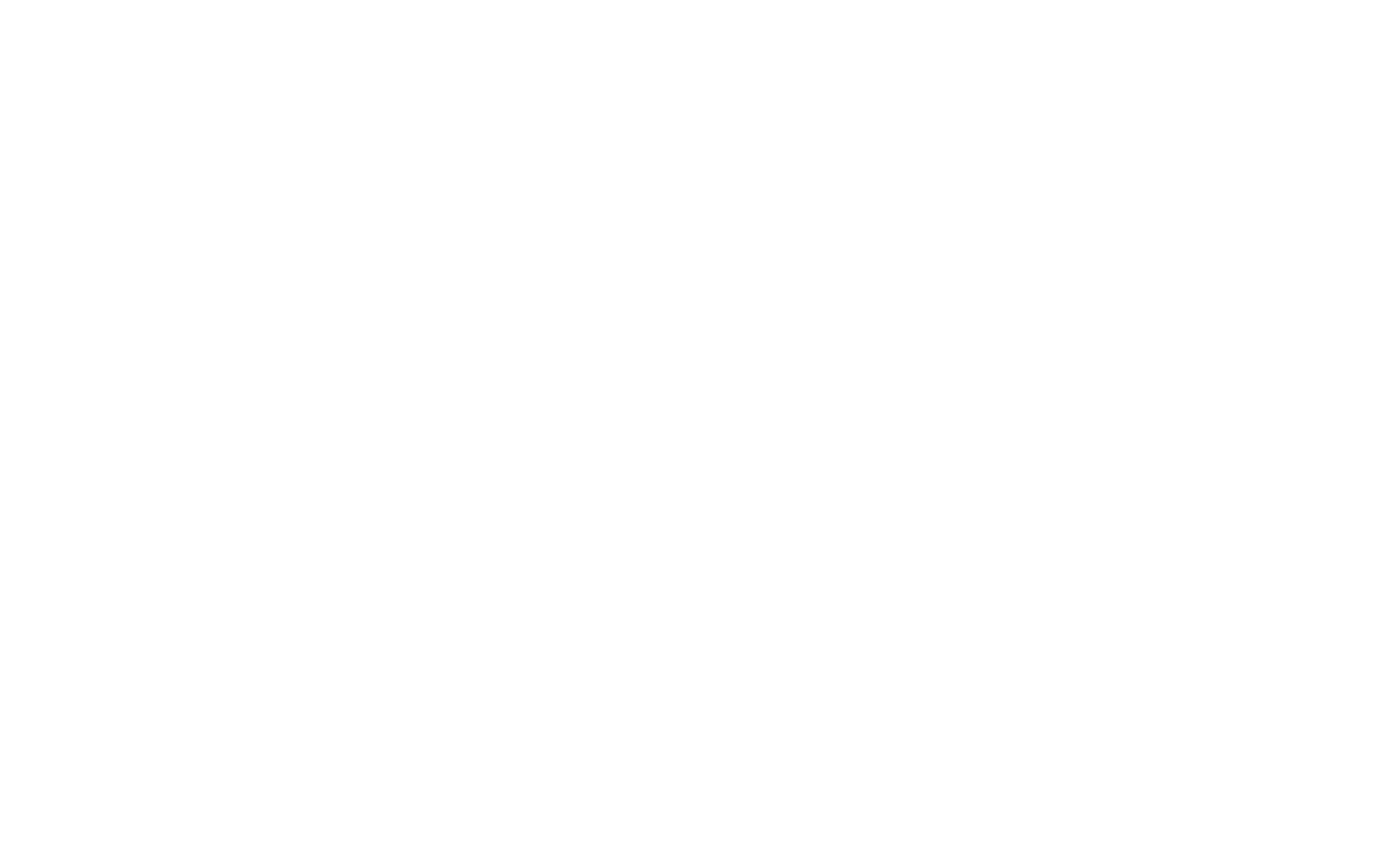
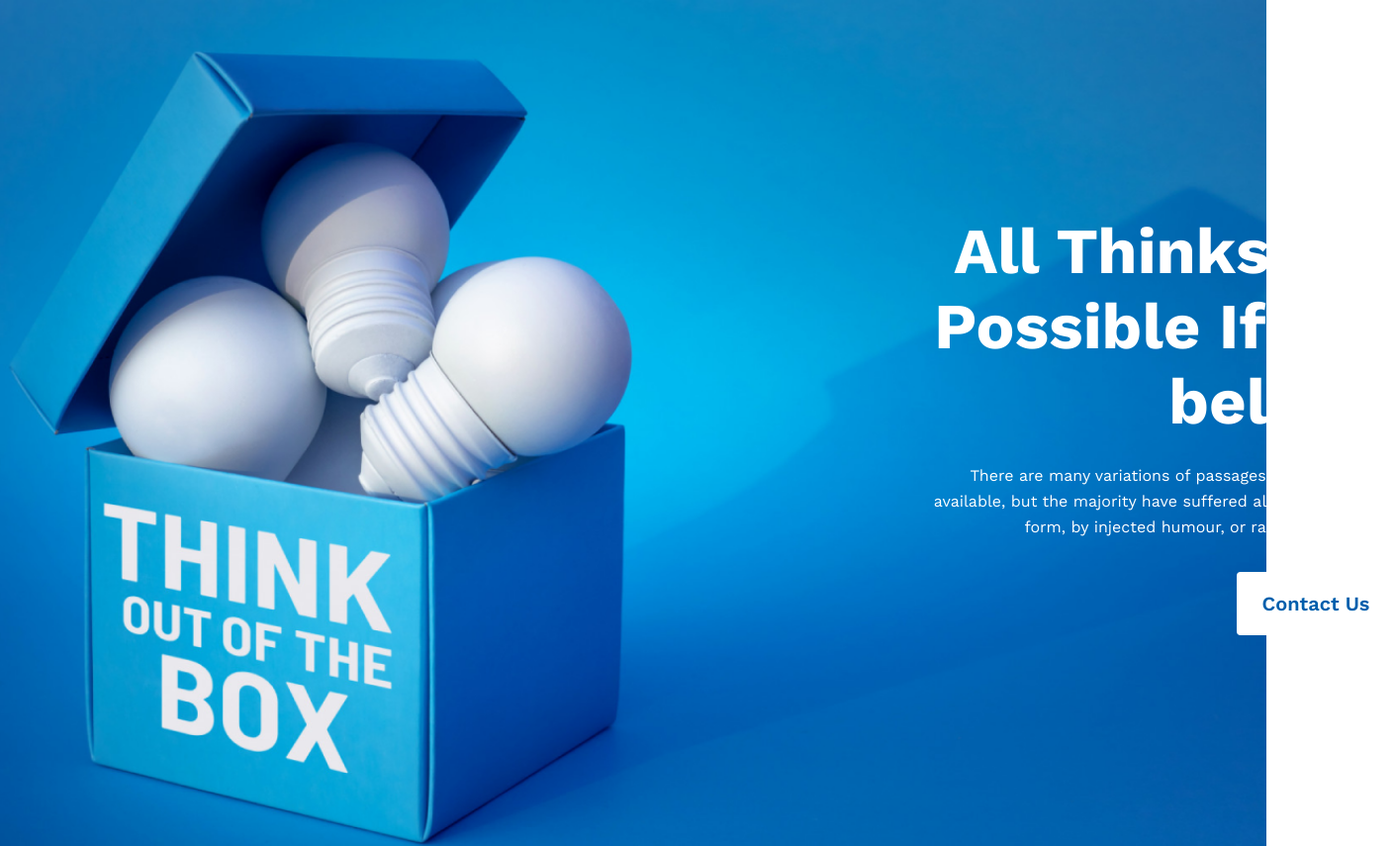
Before and after one commit to Showmandas/assignment_1, a plain HTML site: page index.html in a window 1280 px wide. Shown: the whole page at 99% size, 1410 px wide, since content can reach past the window. Before the commit the page ends 800 px from the top, so only its background shows below. Drawn offline with nearby package versions, Linux system fonts and the light colour scheme.

Commit message:
complete header section

```diff
--- a/index.html
+++ b/index.html
@@ -8,6 +8,13 @@
     <link rel="stylesheet" href="style.css">
 </head>
 <body>
-    <header></header>
+    <header>
+        <div class="header-part">
+            <h1>All Thinks Are Possible If You believe</h1>
+            <p class="para-txt">There are many variations of passages of Lorem Ipsum available, but the majority have suffered alteration in some form, by injected humour, or randomised words</p>
+            <button class="contact-btn">contact us</button>
+        </div><!--/header-part-->
+
+    </header>
 </body>
 </html>
--- a/style.css
+++ b/style.css
@@ -0,0 +1,58 @@
+@import url("https://fonts.googleapis.com/css2?family=Work+Sans:ital,wght@0,200;0,400;0,500;0,600;0,700;1,400&display=swap");
+* {
+  margin: 0;
+  font-family: "Work Sans", sans-serif;
+}
+
+/* style header section  */
+header {
+  width: 100%;
+  height: 855px;
+  background-image: url("images/banner/banner3.png");
+  background-position: center;
+  background-size: cover;
+  background-repeat: no-repeat;
+}
+
+.header-part {
+  text-align: right;
+  position: relative;
+}
+.header-part h1 {
+  width: 530px;
+  color: #fff;
+  font-weight: 700;
+  font-size: 65px;
+  left: 880px;
+  top: 216px;
+  margin-bottom: 8px;
+  position: absolute;
+}
+
+.para-txt {
+  width: 494px;
+  font-weight: 400;
+  font-size: 16px;
+  color: #fff;
+  margin-bottom: 32px;
+  line-height: 26px;
+  text-align: right;
+  position: absolute;
+  left: 915px;
+  top: 468px;
+}
+
+.contact-btn {
+  width: 160px;
+  height: 64px;
+  background-color: #fff;
+  color: #005fac;
+  font-weight: 600;
+  font-size: 20px;
+  border: none;
+  border-radius: 4px;
+  text-transform: capitalize;
+  left: 1250px;
+  top: 578px;
+  position: absolute;
+}
```
